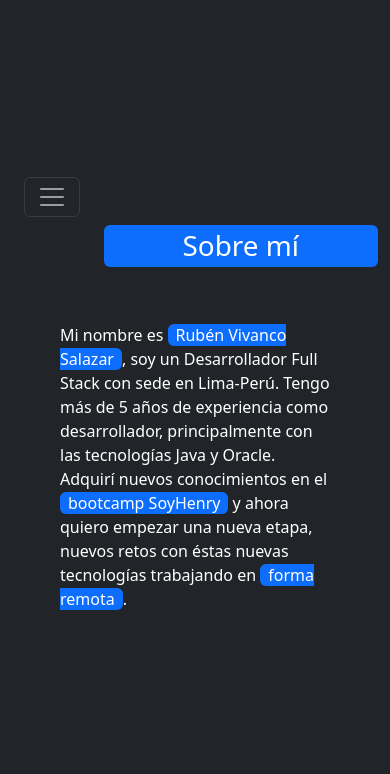
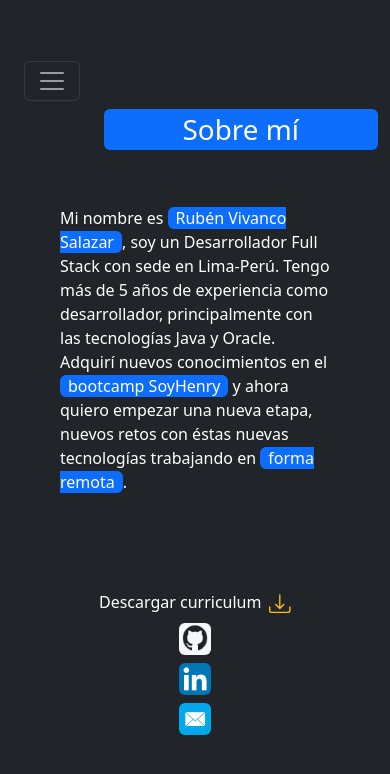
Before and after one commit to rubenevivancos/Portafolio, a React (Create React App) app: page /aboutMe in a window 390 px wide. Shown: the top 774 px of the page. Built offline with nearby package versions, Linux system fonts and the light colour scheme.

Commit message:
style: improved responsive design and styling in About Me section

```diff
--- a/src/Components/AboutMe/aboutMe.js
+++ b/src/Components/AboutMe/aboutMe.js
@@ -1,9 +1,31 @@
-import { Container, Row, Col } from 'react-bootstrap';
+import { Container, Row, Col, Image } from 'react-bootstrap';
+import { BsDownload } from 'react-icons/bs';
+import { Link } from 'react-router-dom';
+
 import SideBarMenu from '../SideBarMenu/sideBarMenu';
 import HamburguerMenu from '../HamburguerMenu/hamburguerMenu';
+import curriculumPDF from '../../Documents/cvRubenVivanco.pdf';
+import gitHub from '../../Images/gitHub.png';
+import linkedin from '../../Images/linkedin.png';
+import mail from '../../Images/mail.png';
 
 
 export default function AboutMe() {
+
+  const gitHubURL = 'https://github.com/rubenevivancos';
+  const linkedinURL = 'https://www.linkedin.com/in/rubenvivancosalazar';
+  const email = 'rernestovsalazar@hotmail.com';
+
+  const descargarCurriculum = () => {
+      // Crear un enlace temporal para descargar el PDF
+      const link = document.createElement('a');
+      link.href = curriculumPDF; // Establecer la ruta del archivo PDF
+      link.download = 'rubenVivancoCV.pdf'; // Establecer el nombre de descarga del archivo
+      document.body.appendChild(link);
+      link.click();
+      document.body.removeChild(link);
+  };
+
   return (
     <div className="bg-dark d-flex justify-content-center align-items-center min-vh-100">
     {/* Otra opcion usando Inline Style Condicional */}
@@ -31,13 +53,40 @@ export default function AboutMe() {
               </h1>
             </div>
 
-            <div className="d-flex justify-content-center text-white px-5 py-5 text-justify">
-              <p className="w-100 w-md-75">
+            <div className="d-flex flex-column justify-content-center text-white px-5 py-5 text-justify">
+              <p className="w-100 w-md-75 mb-5">
                 Mi nombre es <span className="bg-primary rounded px-2">Rubén Vivanco Salazar</span>, soy un Desarrollador Full Stack con sede en Lima-Perú.
                 Tengo más de 5 años de experiencia como desarrollador, principalmente con las tecnologías Java y Oracle.
                 Adquirí nuevos conocimientos en el <span className="bg-primary rounded px-2">bootcamp SoyHenry</span> y ahora quiero empezar una nueva etapa, nuevos retos con éstas
                 nuevas tecnologías trabajando en <span className="bg-primary rounded px-2">forma remota</span>.
               </p>
+              <div className="d-flex flex-column flex-lg-row justify-content-center align-items-center mt-5 flex-wrap">
+                <Link onClick={descargarCurriculum} className="text-decoration-none text-white me-lg-4 mb-2 mb-lg-0">
+                  Descargar curriculum<BsDownload className="text-warning fs-4 ms-2" />
+                </Link>
+
+                <Link
+                  className="ms-lg-4 me-lg-4 mb-2 mb-lg-0"
+                  to="#"
+                  title={gitHubURL}
+                  onClick={() => window.open(gitHubURL, "_blank")}
+                >
+                  <Image src={gitHub} className="rounded" width="32" height="32" />
+                </Link>
+
+                <Link
+                  className="ms-lg-4 me-lg-4 mb-2 mb-lg-0"
+                  to="#"
+                  title={linkedinURL}
+                  onClick={() => window.open(linkedinURL, "_blank")}
+                >
+                  <Image src={linkedin} className="rounded" width="32" height="32" />
+                </Link>
+
+                <Link to={`mailto:${email}`} title={email} className="ms-lg-4 mb-2 mb-lg-0">
+                  <Image src={mail} className="rounded" width="32" height="32" />
+                </Link>
+              </div>
             </div>
           </Col>
         </Row>
```
